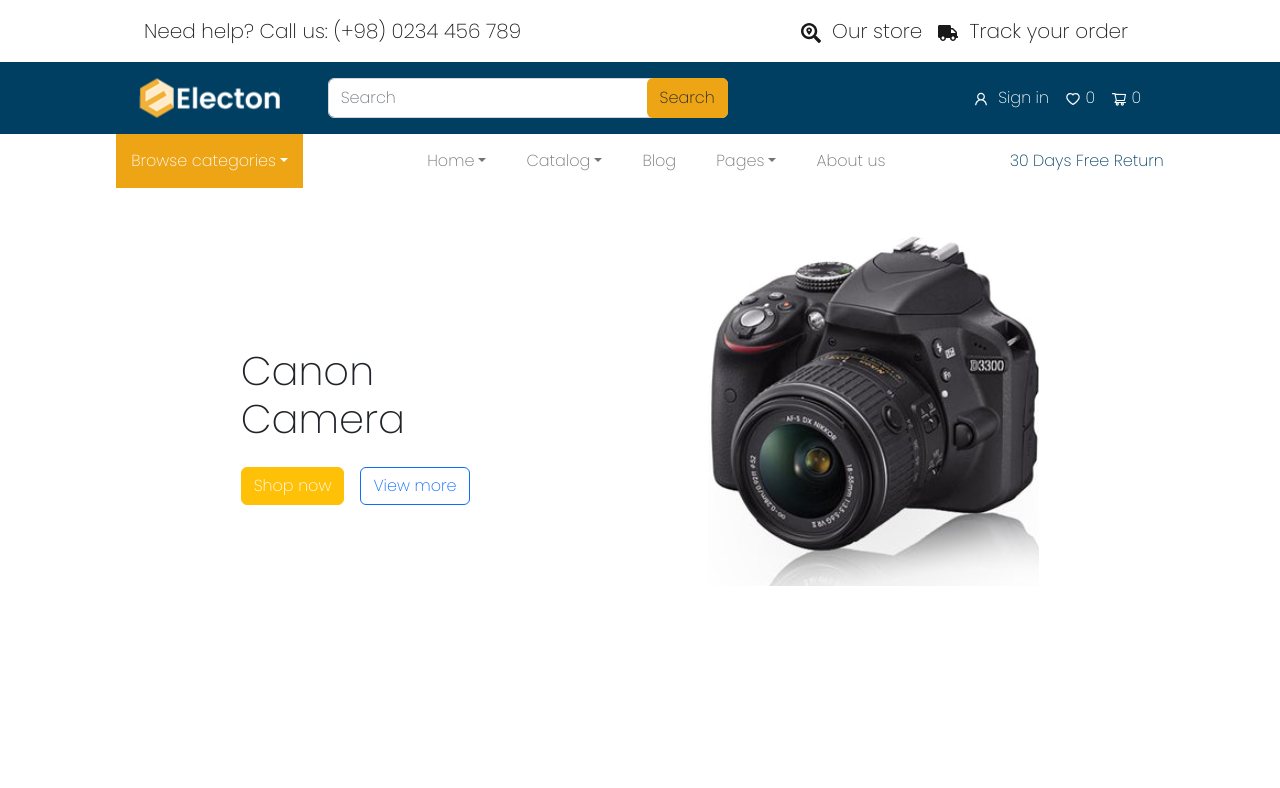
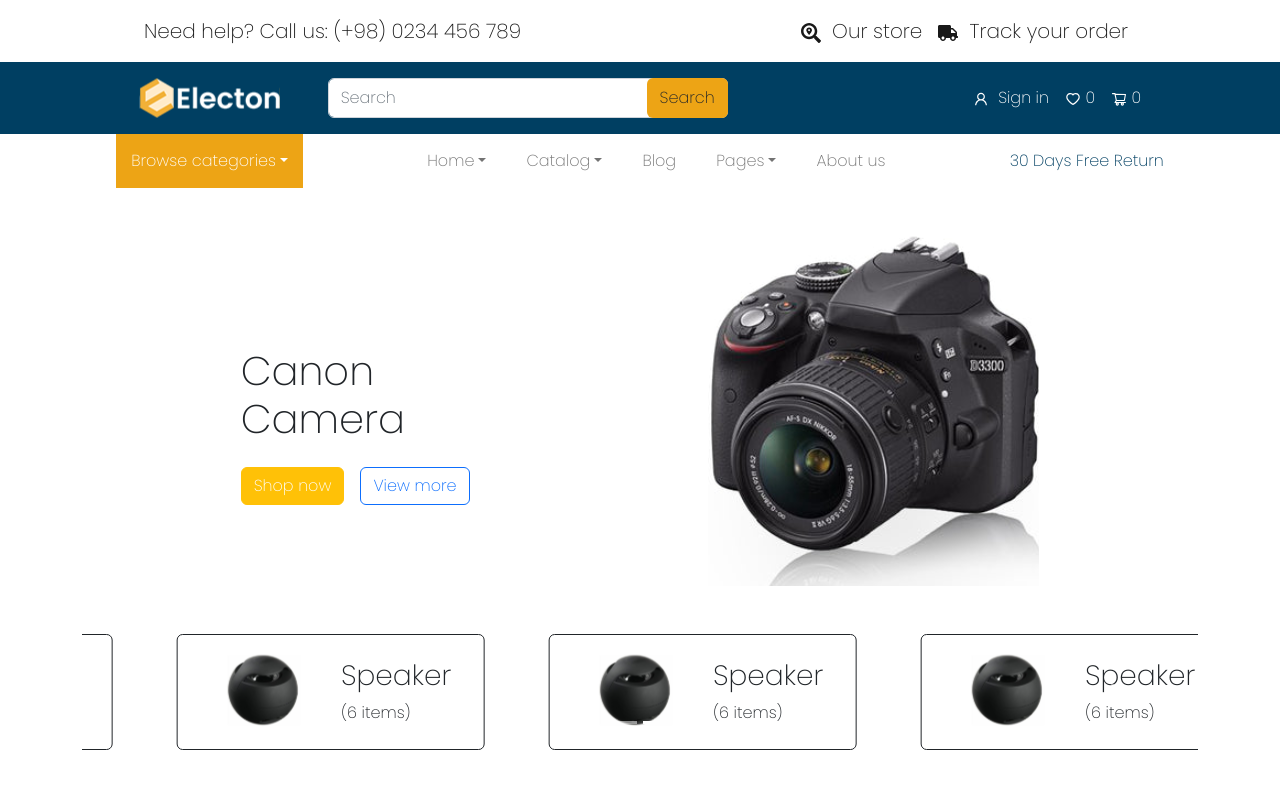
Before and after one commit to temvvlen1211/E-commerce, a React (Create React App) app in the folder frontend/: page / in a window 1280 px wide. Shown: the top 788 px of the page. Built offline with nearby package versions, Linux system fonts and the light colour scheme.

Commit message:
product section

```diff
--- a/frontend/src/components/CameraSection.jsx
+++ b/frontend/src/components/CameraSection.jsx
@@ -10,7 +10,7 @@
   };
 
   return (
-    <div className="container my-5  ">
+    <div className="container my-5   ">
       <Carousel activeIndex={index} onSelect={handleSelect}>
         {/* map ashiglanaa martvaa */}
         <Carousel.Item style={{ height: "350px" }}>
--- /dev/null
+++ b/frontend/src/components/ProductSection.jsx
@@ -0,0 +1,110 @@
+// home page iin canon camera heseg
+import React, { useState } from "react";
+import Carousel from "react-bootstrap/Carousel";
+
+export default function ProductSection() {
+  const [index, setIndex] = useState(0);
+
+  const handleSelect = (selectedIndex, e) => {
+    setIndex(selectedIndex);
+  };
+
+  return (
+    <div className="container    ">
+      <Carousel activeIndex={index} onSelect={handleSelect}>
+        <Carousel.Item>
+          <div className="d-flex justify-content-around  ">
+            <div className="border border-dark rounded  d-flex p-2 ">
+              <div>
+                <img
+                  src={"svg/speaker.svg"}
+                  className="rounded"
+                  alt="speaker"
+                />
+              </div>
+
+              <div className="mt-3 me-4">
+                <h3>Speaker</h3>
+                <p>(6 items)</p>
+              </div>
+            </div>
+            <div className="border border-dark rounded  d-flex p-2 ">
+              <div>
+                <img
+                  src={"svg/speaker.svg"}
+                  className="rounded"
+                  alt="speaker"
+                />
+              </div>
+
+              <div className="mt-3 me-4">
+                <h3>Speaker</h3>
+                <p>(6 items)</p>
+              </div>
+            </div>
+            <div className="border border-dark rounded  d-flex p-2 ">
+              <div>
+                <img
+                  src={"svg/speaker.svg"}
+                  className="rounded"
+                  alt="speaker"
+                />
+              </div>
+
+              <div className="mt-3 me-4">
+                <h3>Speaker</h3>
+                <p>(6 items)</p>
+              </div>
+            </div>
+          </div>
+        </Carousel.Item>
+        <Carousel.Item>
+          <div className="d-flex justify-content-around  ">
+            <div className="border border-dark rounded  d-flex p-2 ">
+              <div>
+                <img
+                  src={"svg/speaker.svg"}
+                  className="rounded"
+                  alt="speaker"
+                />
+              </div>
+
+              <div className="mt-3 me-4">
+                <h3>Speaker</h3>
+                <p>(6 items)</p>
+              </div>
+            </div>
+            <div className="border border-dark rounded  d-flex p-2 ">
+              <div>
+                <img
+                  src={"svg/speaker.svg"}
+                  className="rounded"
+                  alt="speaker"
+                />
+              </div>
+
+              <div className="mt-3 me-4">
+                <h3>Speaker</h3>
+                <p>(6 items)</p>
+              </div>
+            </div>
+            <div className="border border-dark rounded  d-flex p-2 ">
+              <div>
+                <img
+                  src={"svg/speaker.svg"}
+                  className="rounded"
+                  alt="speaker"
+                />
+              </div>
+
+              <div className="mt-3 me-4">
+                <h3>Speaker</h3>
+                <p>(6 items)</p>
+              </div>
+            </div>
+          </div>
+        </Carousel.Item>
+      </Carousel>
+    </div>
+  );
+}
--- a/frontend/src/pages/Home.jsx
+++ b/frontend/src/pages/Home.jsx
@@ -1,11 +1,13 @@
 import CameraSection from "../components/CameraSection";
 import Navbar from "../components/Navbar";
+import ProductSection from "../components/ProductSection";
 
 export default function Home() {
   return (
     <>
       <Navbar />
       <CameraSection />
+      <ProductSection />
     </>
   );
 }
```
Also changed, not shown: frontend/public/svg/speaker.svg (added).
